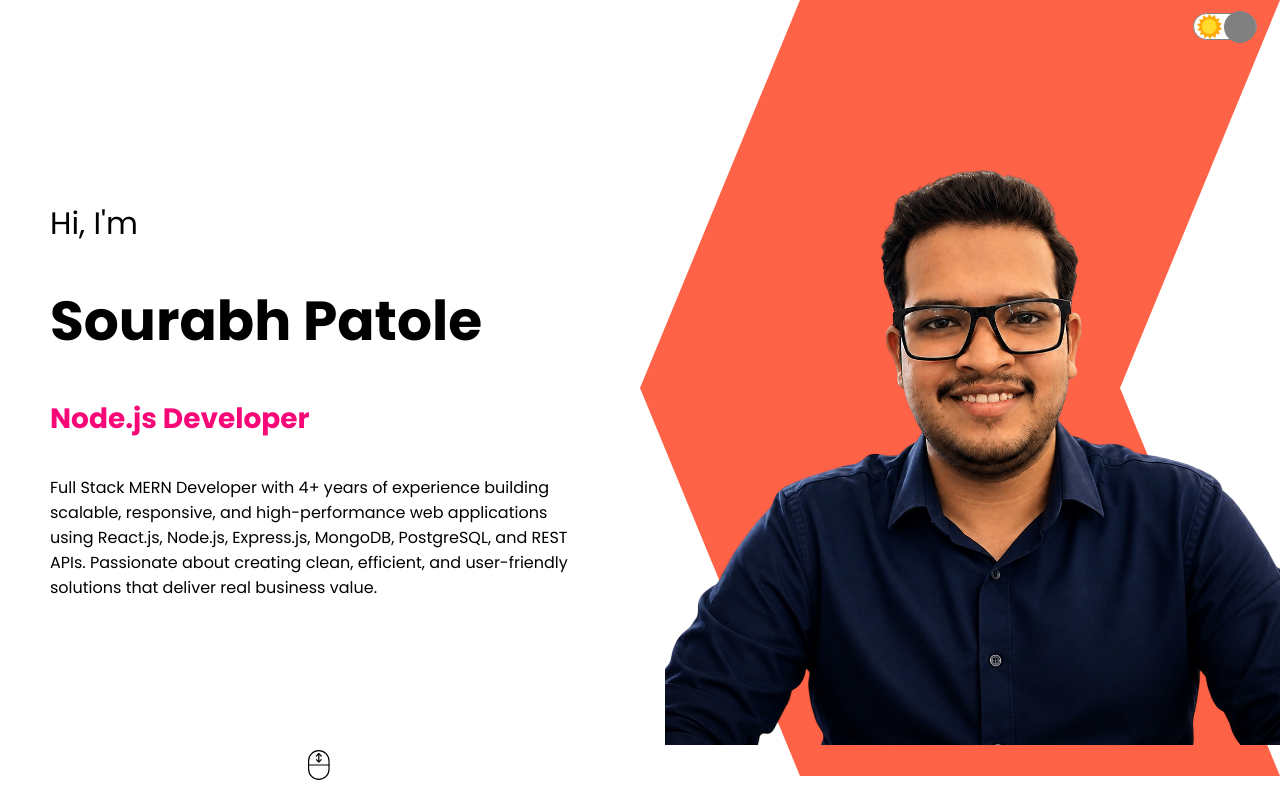
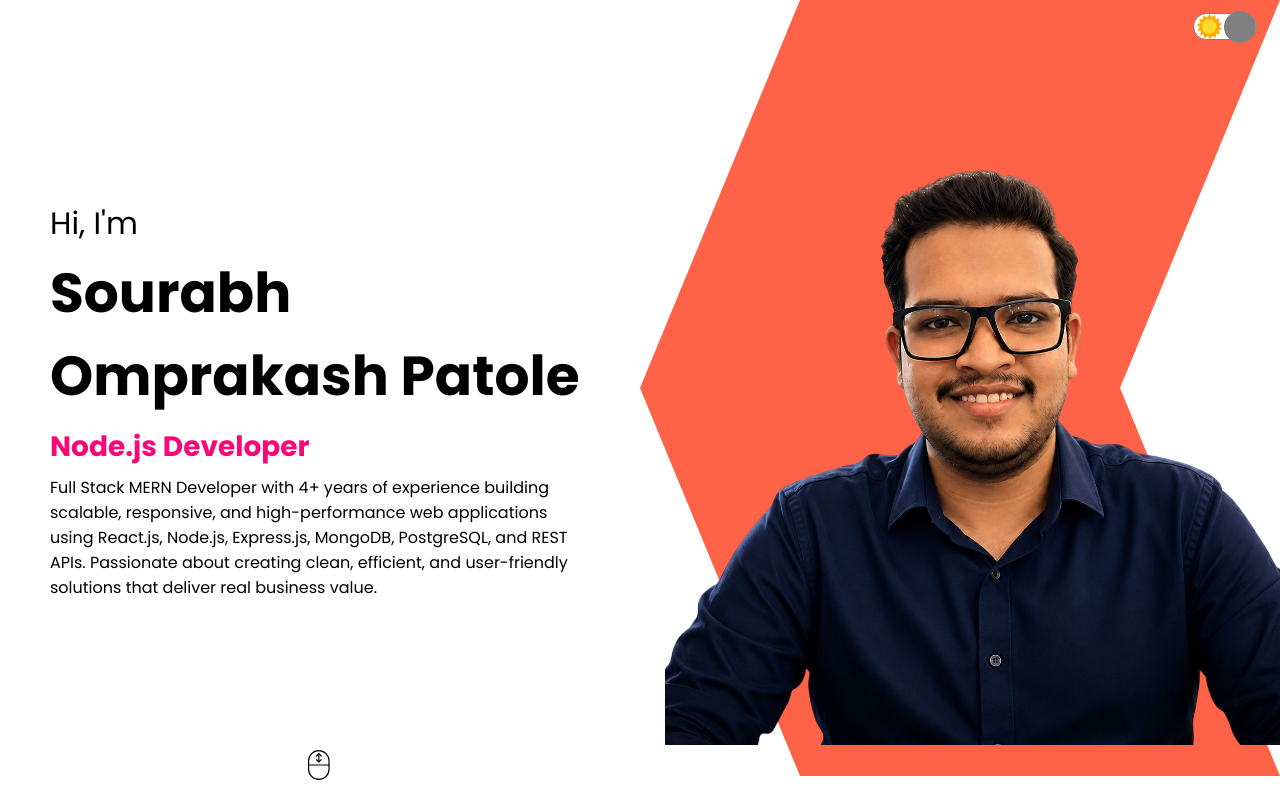
Before and after one commit to sourabhpatole/react-portfolio, a React (Create React App) app: page / in a window 1280 px wide. Shown: the top 800 px of the page. Built offline with nearby package versions, Linux system fonts and the light colour scheme.

Commit message:
update name

```diff
--- a/src/components/intro/Intro.jsx
+++ b/src/components/intro/Intro.jsx
@@ -8,7 +8,7 @@ const Intro = () => {
       <div className="i-left">
         <div className="i-left-wrapper">
           <h2 className="i-introg">Hi, I'm</h2>
-          <h1 className="i-name">Sourabh Patole</h1>
+          <h1 className="i-name">Sourabh Omprakash Patole</h1>
           <div className="i-title">
             <div className="i-title-wraper">
               <div className="i-title-item">Full Stack MERN Developer</div>
```
